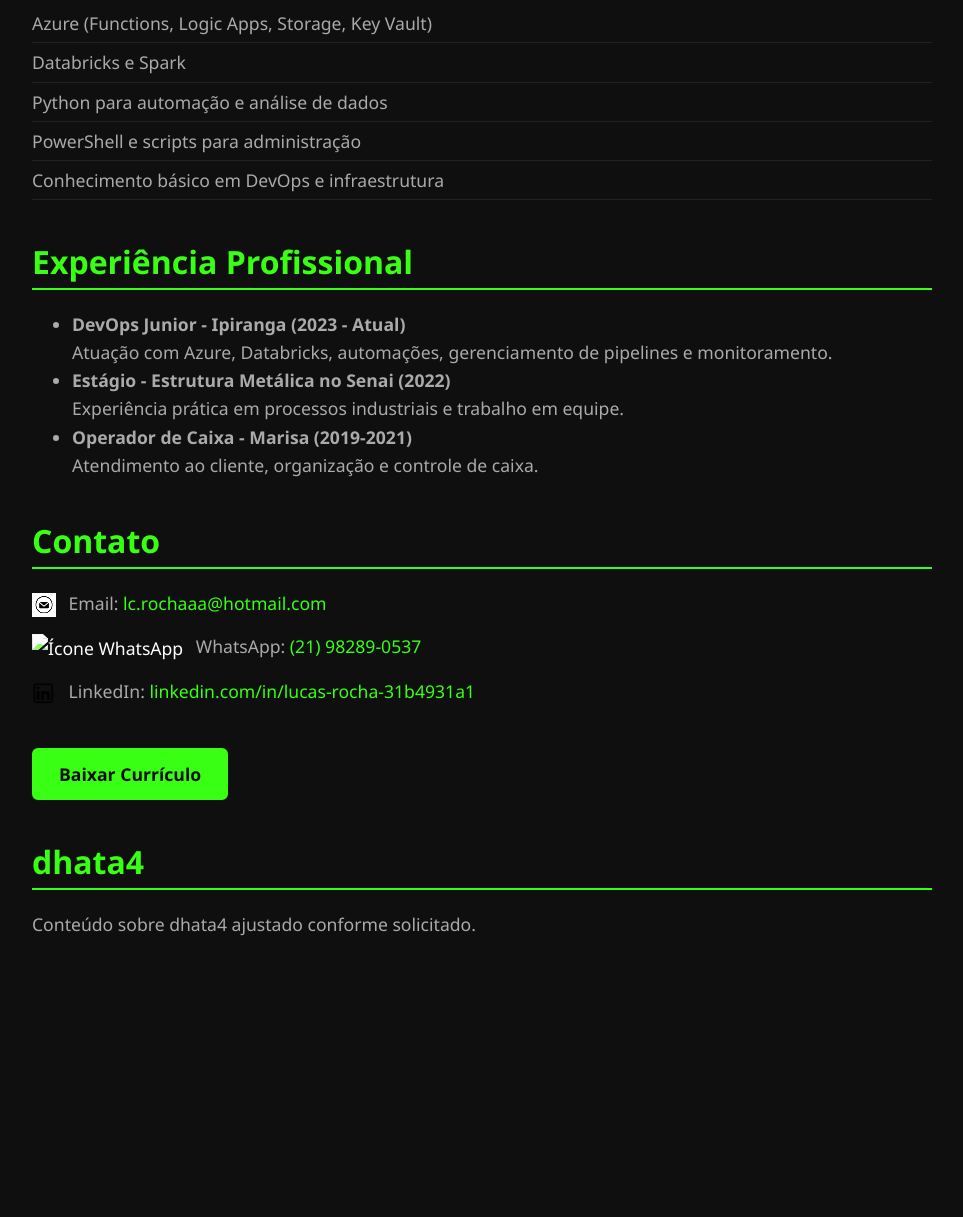
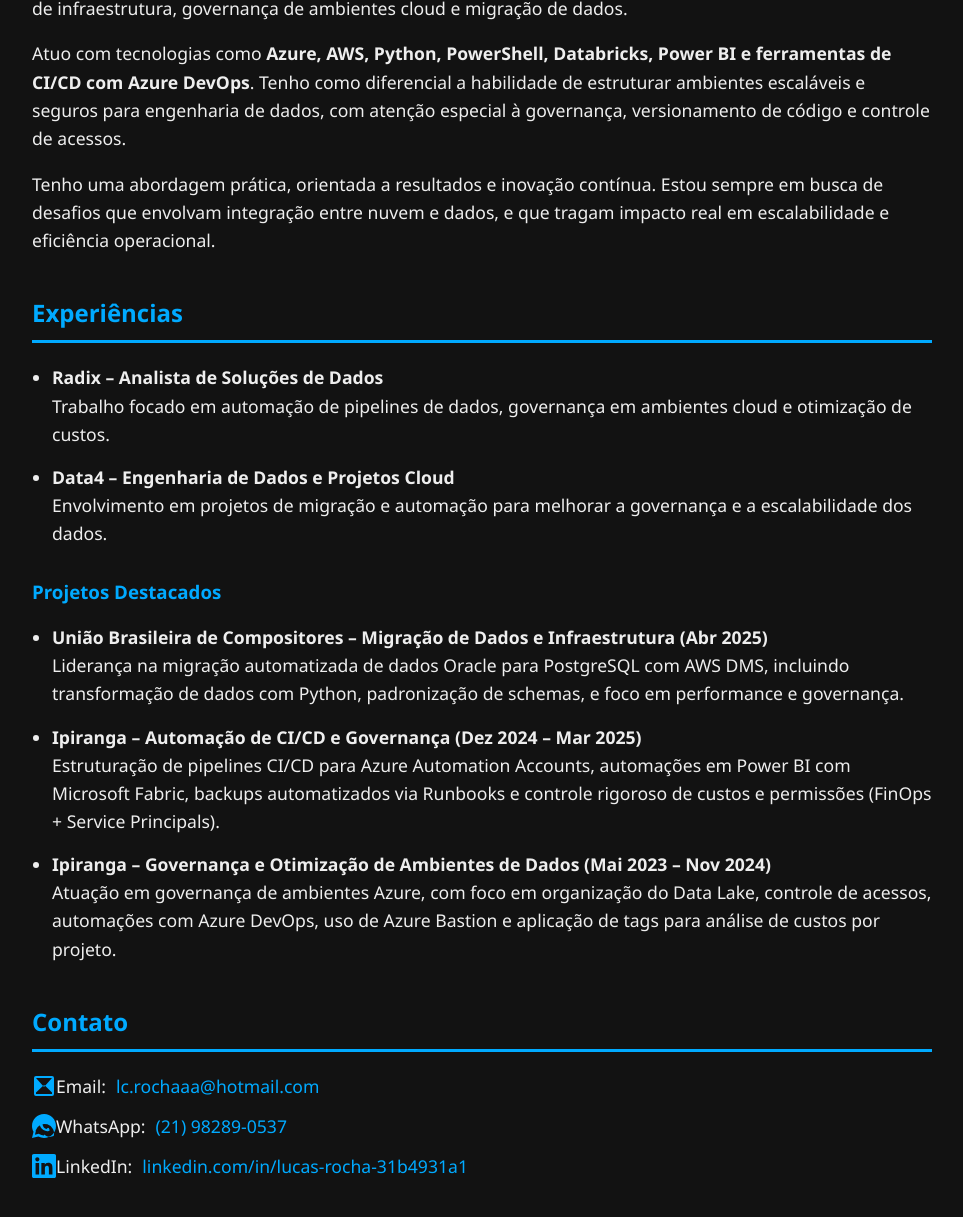
Before and after one commit to lucasrochaaa1/lucasrochaaa1.github.io, a plain HTML site: page index.html in a window 1280 px wide. Shown: the part 477-1694 px from the top of the page, without its empty margins (158-1121 px from the left). Before the commit the page ends 1455 px from the top, so only its background shows below. Drawn offline with Linux system fonts and the light colour scheme.

Commit message:
Resetando projeto para versão nova

```diff
--- a/index.html
+++ b/index.html
@@ -6,124 +6,144 @@
   <title>Lucas Rocha - Portfólio</title>
   <style>
     body {
+      margin: 0;
       font-family: 'Segoe UI', Tahoma, Geneva, Verdana, sans-serif;
-      background: #0f0f0f;
-      color: #c0c0c0;
-      margin: 0;
-      padding: 0 20px;
+      background-color: #121212;
+      color: #eee;
+      line-height: 1.6;
+    }
+    .container {
+      max-width: 900px;
+      margin: auto;
+      padding: 20px;
     }
     header {
       text-align: center;
-      padding: 30px 0;
-      border-bottom: 1px solid #222;
+      margin-top: 40px;
+      margin-bottom: 40px;
+    }
+    header img {
+      width: 160px;
+      height: 160px;
+      border-radius: 50%;
+      border: 3px solid #007BFF;
+      object-fit: cover;
+      display: block;
+      margin: 0 auto;
     }
     header h1 {
-      font-weight: 700;
-      color: #39ff14; /* Verde neon */
-      font-size: 3em;
-      margin: 0;
-    }
-    header p {
-      font-weight: 300;
-      font-style: italic;
-      margin-top: 5px;
-      color: #69ff94;
+      margin-top: 15px;
+      font-size: 2.5rem;
+      letter-spacing: 2px;
+      color: #0af;
     }
     section {
-      max-width: 900px;
-      margin: 40px auto;
+      margin-bottom: 40px;
     }
     h2 {
-      border-bottom: 2px solid #39ff14;
-      padding-bottom: 5px;
+      border-bottom: 3px solid #0af;
+      padding-bottom: 8px;
       margin-bottom: 20px;
       font-weight: 600;
-      color: #39ff14;
-      font-size: 2em;
+      color: #0af;
     }
-    p, ul {
-      font-size: 1.1em;
-      line-height: 1.6em;
-      color: #aaa;
+    h3 {
+      color: #0af;
+      margin-top: 30px;
+      margin-bottom: 15px;
     }
-    ul.skills-list, ul.contact-list {
+    p, li {
+      font-size: 1.1rem;
+      margin-bottom: 15px;
+    }
+    ul {
+      list-style-type: disc;
+      padding-left: 20px;
+    }
+    a.btn-download {
+      display: inline-block;
+      background-color: #007BFF;
+      color: white;
+      padding: 12px 25px;
+      border-radius: 8px;
+      font-weight: bold;
+      text-decoration: none;
+      margin-top: 15px;
+      transition: background-color 0.3s ease;
+    }
+    a.btn-download:hover {
+      background-color: #0056b3;
+    }
+    .contact-list {
       list-style: none;
       padding: 0;
     }
-    ul.skills-list li {
-      padding: 5px 0;
-      border-bottom: 1px solid #222;
+    .contact-list li {
+      margin-bottom: 12px;
+      display: flex;
+      align-items: center;
+      font-size: 1.1rem;
     }
-    /* Ícones contatos */
-    .contact-icon-img {
+    .contact-list a {
+      color: #0af;
+      text-decoration: none;
+      margin-left: 10px;
+      transition: color 0.3s ease;
+    }
+    .contact-list a:hover {
+      text-decoration: underline;
+      color: #54a0ff;
+    }
+    .contact-icon {
       width: 24px;
-      vertical-align: middle;
-      margin-right: 8px;
-      filter: brightness(1.5);
-    }
-    ul.contact-list li {
-      margin-bottom: 15px;
-    }
-    a {
-      color: #39ff14;
-      text-decoration: none;
-    }
-    a:hover {
-      text-decoration: underline;
-    }
-    /* Botão de download */
-    .btn-download {
-      display: inline-block;
-      margin-top: 25px;
-      padding: 12px 25px;
-      font-size: 1.1em;
-      font-weight: 700;
-      color: #0f0f0f;
-      background: #39ff14;
-      border-radius: 6px;
-      border: 2px solid #39ff14;
-      text-decoration: none;
-      transition: background 0.3s, color 0.3s;
-    }
-    .btn-download:hover {
-      background: transparent;
-      color: #39ff14;
+      height: 24px;
+      fill: #0af;
+      flex-shrink: 0;
     }
   </style>
 </head>
 <body>
+  <div class="container">
 
     <header>
-  <h1>Lucas Rocha da Silva</h1>
-  <p>DevOps Junior | Especialista em Azure, Python e Databricks</p>
+      <img src="lucas.jpg" alt="Foto de Lucas Rocha" />
+      <h1>LUCAS ROCHA DA SILVA</h1>
     </header>
 
     <section id="sobre">
       <h2>Sobre Mim</h2>
-  <p>Tenho 1 ano de experiência como DevOps Junior na Ipiranga, atuando com Azure, Databricks, Python e automações diversas. Também sou estudante de Análise e Desenvolvimento de Sistemas, buscando sempre aprendizado e evolução na área de tecnologia.</p>
+      <p>Sou <strong>Lucas Rocha</strong>, profissional de tecnologia com foco em <strong>Cloud, DevOps e Engenharia de Dados</strong>. Atualmente trabalho como Analista de Soluções de Dados na <strong>Radix</strong>, com sólida experiência em automação de infraestrutura, governança de ambientes cloud e migração de dados.</p>
+      <p>Atuo com tecnologias como <strong>Azure, AWS, Python, PowerShell, Databricks, Power BI e ferramentas de CI/CD com Azure DevOps</strong>. Tenho como diferencial a habilidade de estruturar ambientes escaláveis e seguros para engenharia de dados, com atenção especial à governança, versionamento de código e controle de acessos.</p>
+      <p>Tenho uma abordagem prática, orientada a resultados e inovação contínua. Estou sempre em busca de desafios que envolvam integração entre nuvem e dados, e que tragam impacto real em escalabilidade e eficiência operacional.</p>
     </section>
 
-<section id="skills">
-  <h2>Skills Técnicas</h2>
-  <ul class="skills-list">
-    <li>Azure (Functions, Logic Apps, Storage, Key Vault)</li>
-    <li>Databricks e Spark</li>
-    <li>Python para automação e análise de dados</li>
-    <li>PowerShell e scripts para administração</li>
-    <li>Conhecimento básico em DevOps e infraestrutura</li>
+    <section id="experiencias">
+      <h2>Experiências</h2>
+      <ul>
+        <li>
+          <strong>Radix – Analista de Soluções de Dados</strong><br>
+          Trabalho focado em automação de pipelines de dados, governança em ambientes cloud e otimização de custos.
+        </li>
+        <li>
+          <strong>Data4 – Engenharia de Dados e Projetos Cloud</strong><br>
+          Envolvimento em projetos de migração e automação para melhorar a governança e a escalabilidade dos dados.
+        </li>
       </ul>
-</section>
 
-<section id="experiencia">
-  <h2>Experiência Profissional</h2>
+      <h3>Projetos Destacados</h3>
       <ul>
-    <li><strong>DevOps Junior - Ipiranga (2023 - Atual)</strong><br />
-      Atuação com Azure, Databricks, automações, gerenciamento de pipelines e monitoramento.
+        <li>
+          <strong>União Brasileira de Compositores – Migração de Dados e Infraestrutura (Abr 2025)</strong><br>
+          Liderança na migração automatizada de dados Oracle para PostgreSQL com AWS DMS, incluindo transformação de dados com Python, padronização de schemas, e foco em performance e governança.
         </li>
-    <li><strong>Estágio - Estrutura Metálica no Senai (2022)</strong><br />
-      Experiência prática em processos industriais e trabalho em equipe.</li>
-    <li><strong>Operador de Caixa - Marisa (2019-2021)</strong><br />
-      Atendimento ao cliente, organização e controle de caixa.</li>
+        <li>
+          <strong>Ipiranga – Automação de CI/CD e Governança (Dez 2024 – Mar 2025)</strong><br>
+          Estruturação de pipelines CI/CD para Azure Automation Accounts, automações em Power BI com Microsoft Fabric, backups automatizados via Runbooks e controle rigoroso de custos e permissões (FinOps + Service Principals).
+        </li>
+        <li>
+          <strong>Ipiranga – Governança e Otimização de Ambientes de Dados (Mai 2023 – Nov 2024)</strong><br>
+          Atuação em governança de ambientes Azure, com foco em organização do Data Lake, controle de acessos, automações com Azure DevOps, uso de Azure Bastion e aplicação de tags para análise de custos por projeto.
+        </li>
       </ul>
     </section>
 
@@ -131,26 +151,29 @@
       <h2>Contato</h2>
       <ul class="contact-list">
         <li>
-      <img src="hotmail.jpg" alt="Ícone Email" class="contact-icon-img" />
+          <!-- Email Icon -->
+          <svg class="contact-icon" xmlns="http://www.w3.org/2000/svg" viewBox="0 0 24 24" >
+            <path d="M2 4a2 2 0 012-2h16a2 2 0 012 2v16a2 2 0 01-2 2H4a2 2 0 01-2-2V4zm2 0v.01L12 13 20 4.01V4H4zM4 20h16v-1.382l-7.16-7.16a1 1 0 00-1.36 0L4 18.618V20z"/>
+          </svg>
           Email: <a href="mailto:lc.rochaaa@hotmail.com">lc.rochaaa@hotmail.com</a>
         </li>
         <li>
-      <img src="whatsapp.jpg" alt="Ícone WhatsApp" class="contact-icon-img" />
+          <!-- WhatsApp Icon -->
+          <svg class="contact-icon" xmlns="http://www.w3.org/2000/svg" viewBox="0 0 24 24" >
+            <path d="M20.52 3.48A11.72 11.72 0 0012 0C5.372 0 0 5.372 0 12c0 2.12.554 4.11 1.523 5.87L0 24l6.384-1.47A11.963 11.963 0 0012 24c6.627 0 12-5.373 12-12 0-3.21-1.25-6.22-3.48-8.52zM12 21.48a9.37 9.37 0 01-4.91-1.45l-.35-.22-3.78.87.88-3.7-.23-.37a9.35 9.35 0 1118.04 5.5 9.28 9.28 0 01-9.6-1.53zm5.25-6.96l-1.06-.53a.75.75 0 00-.99.31l-.47.8a6.042 6.042 0 01-2.9-1.68 6.183 6.183 0 01-1.3-3.52.75.75 0 01.88-.7l1.22.25a.75.75 0 00.81-.4l.45-.8a.75.75 0 00-.26-1.02l-1.16-.75a2.834 2.834 0 00-3.43.37 5.58 5.58 0 00-1.23 4.5 8.44 8.44 0 005.54 5.48 5.587 5.587 0 003.43.08l.4-.18a.75.75 0 00.39-1.07l-1.21-2.1z"/>
+          </svg>
           WhatsApp: <a href="https://wa.me/5521982890537" target="_blank">(21) 98289-0537</a>
         </li>
         <li>
-      <img src="linkedin.jpg" alt="Ícone LinkedIn" class="contact-icon-img" />
+          <!-- LinkedIn Icon -->
+          <svg class="contact-icon" xmlns="http://www.w3.org/2000/svg" viewBox="0 0 24 24" >
+            <path d="M20.447 20.452h-3.554v-5.569c0-1.329-.026-3.041-1.852-3.041-1.853 0-2.136 1.446-2.136 2.941v5.669h-3.554V9h3.414v1.561h.049c.476-.9 1.637-1.852 3.369-1.852 3.602 0 4.267 2.37 4.267 5.452v6.291zM5.337 7.433c-1.144 0-2.07-.927-2.07-2.07 0-1.144.926-2.07 2.07-2.07s2.07.926 2.07 2.07c0 1.143-.926 2.07-2.07 2.07zM7.11 20.452H3.563V9h3.547v11.452zM22.225 0H1.771C.792 0 0 .793 0 1.771v20.451C0 23.205.792 24 1.771 24h20.451C23.205 24 24 23.205 24 22.223V1.77C24 .792 23.205 0 22.225 0z"/>
+          </svg>
           LinkedIn: <a href="https://www.linkedin.com/in/lucas-rocha-31b4931a1/" target="_blank">linkedin.com/in/lucas-rocha-31b4931a1</a>
         </li>
       </ul>
-
-  <a href="Lucas_Rocha_Curriculo.pdf" class="btn-download" download>Baixar Currículo</a>
     </section>
 
-<section id="dhata4">
-  <h2>dhata4</h2>
-  <p>Conteúdo sobre dhata4 ajustado conforme solicitado.</p>
-</section>
-
+  </div>
 </body>
 </html>
```
Lines whose indentation alone changed are shown as unchanged.
